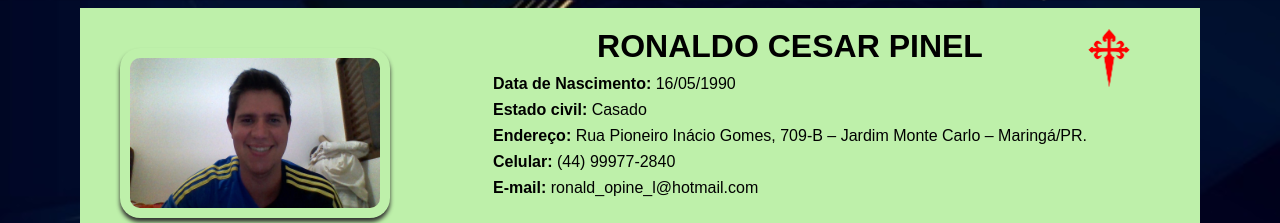
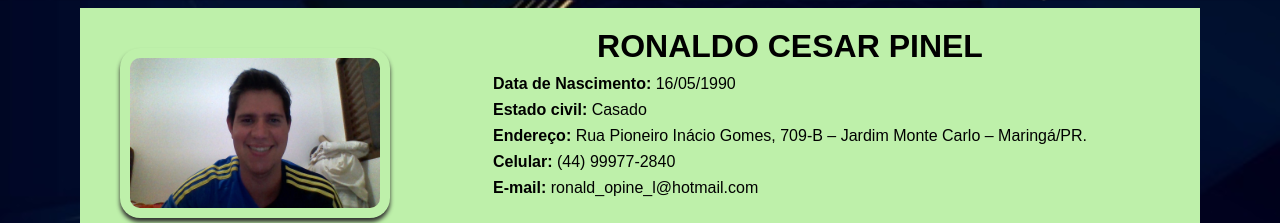
Before and after one commit to RonaldoPinel/ronaldopinel.github.io, a plain HTML site: page index.html in a window 1280 px wide. Shown: the top 223 px of the page. Drawn offline with Linux system fonts and the light colour scheme; a script that the page names is missing.

Commit message:
Atualização

```diff
--- a/index.html
+++ b/index.html
@@ -15,7 +15,6 @@
         <header>
             <div class="cabeçalho">
 
-                    <img class="imagemcruz" src="imagens/cruz.jpg">
 
                 <div >
                     <img class="img_relevo" src="imagens/foto1.jpg">
--- a/style.css
+++ b/style.css
@@ -22,13 +22,7 @@ header{
     margin: 0 auto;
     padding: 10px 10px 30px 10px;
 }
-.cabeçalho .imagemcruz{
-    width: 24px;
-    height: 42px;
-    position: absolute;
-    top: 3px;
-    height: -15px;
-    right: 35px
+
 }
 .dados_pessoais{
     margin: 20px auto 0px;
@@ -140,13 +134,10 @@ footer div .direitos{
 
     }
 
-    .cabeçalho .imagemcruz{
-        width: 42px;
-        height: 58px;
-        position: absolute;
-        top: -11px;
-        height: -2px;
-        right: 140px;
+
+
+
+
     }
 
     header div img{
```
